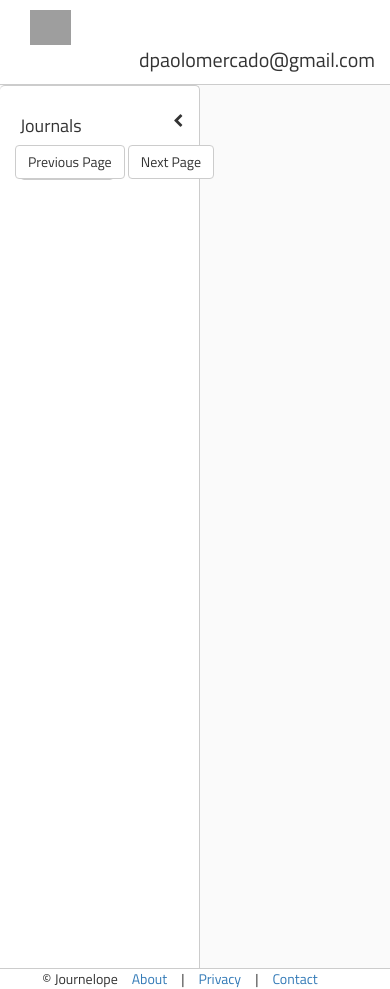
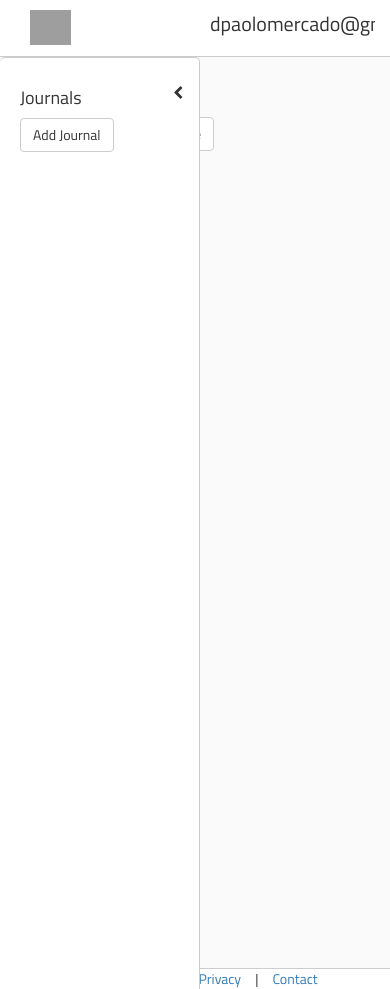
Before and after one commit to paolopaolopaolo/journelope, a Django app: page /journal/ in a window 390 px wide. Run offline with Django 3.2, Linux system fonts and the light colour scheme; a user stored in the database is signed in; data comes from the database, SQL or seed files in the repository; style sheets or scripts are compiled from the project's sources; parts of the project's set-up code (start-up, migrations or seed data) failed here and were passed over; some libraries are stand-ins or nearby versions; grey boxes are pictures that could not be loaded.

Commit message:
Style Fixes:
- Set a high Z-index for fixed side-bar
- Set responsive right header section width

```diff
--- a/static/j_app/journal/less/base.less
+++ b/static/j_app/journal/less/base.less
@@ -13,6 +13,7 @@
 	border-right: 1px #ccc solid;
 	border-top: 1px #ccc solid;
 	border-radius: 5px;
+	z-index: 100;
 	.journal-view {
 		float: left;
 		min-height: 100%;
--- a/templates/j_app/shared/header.html
+++ b/templates/j_app/shared/header.html
@@ -12,7 +12,7 @@
       </span>
       </a>
     </div>
-    <span class="right-menu">
+    <span class="col-xs-6 col-sm-3 right-menu">
     {% if isAuth %}
       <div class="header-username">{{ current_user }}</div>
     {% else %}
```
